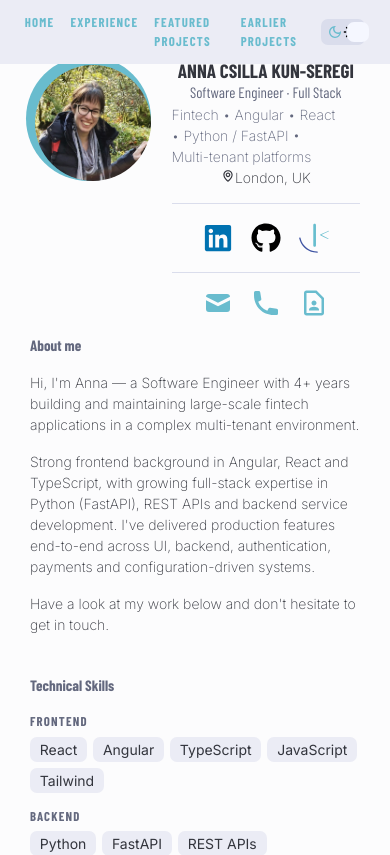
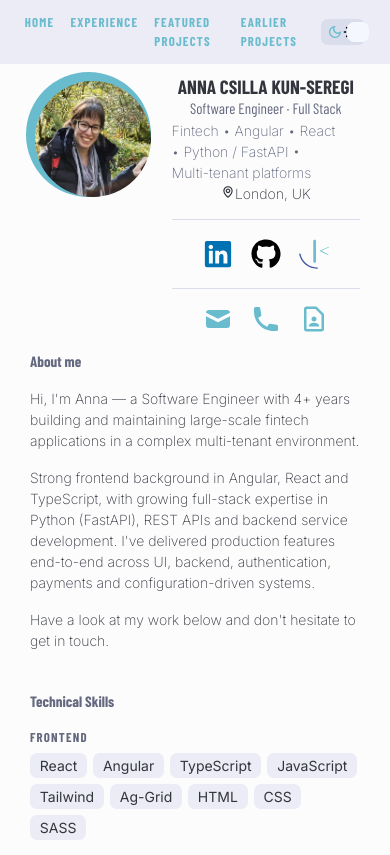
Before and after one commit to annacsillaxs/portfolio-react, a React (Create React App) app: page / in a window 390 px wide. Shown: the top 855 px of the page. Built offline with nearby package versions, Linux system fonts and the light colour scheme; a web font is replaced by a local one.

Commit message:
fix nav overflow on mobile, add ag-grid

```diff
--- a/src/components/Header.js
+++ b/src/components/Header.js
@@ -8,7 +8,17 @@ const Header = ({ toggleTheme, theme }) => {
   const skillGroups = [
     {
       group: "Frontend",
-      items: ["React", "Angular", "TypeScript", "JavaScript", "Tailwind"],
+      items: [
+        "React",
+        "Angular",
+        "TypeScript",
+        "JavaScript",
+        "Tailwind",
+        "Ag-Grid",
+        "HTML",
+        "CSS",
+        "SASS",
+      ],
     },
     {
       group: "Backend",
@@ -125,8 +135,8 @@ const Header = ({ toggleTheme, theme }) => {
         <h3 className="ff-sans-cond fs-400 fw-700 text-lighter">About me</h3>
         <p>
           Hi, I'm Anna &mdash; a Software Engineer with 4+ years building and
-          maintaining large-scale fintech applications in a complex
-          multi-tenant environment.
+          maintaining large-scale fintech applications in a complex multi-tenant
+          environment.
         </p>
         <p>
           Strong frontend background in Angular, React and TypeScript, with
@@ -135,9 +145,7 @@ const Header = ({ toggleTheme, theme }) => {
           end-to-end across UI, backend, authentication, payments and
           configuration-driven systems.
         </p>
-        <p>
-          Have a look at my work below and don't hesitate to get in touch.
-        </p>
+        <p>Have a look at my work below and don't hesitate to get in touch.</p>
       </section>
 
       <section className="skills flow">
@@ -167,7 +175,6 @@ const Header = ({ toggleTheme, theme }) => {
           </div>
         </div>
       </section>
-
     </header>
   );
 };
--- a/src/index.css
+++ b/src/index.css
@@ -461,6 +461,7 @@ li {
   grid-template-columns: minmax(0, 2fr) minmax(0, 3fr);
   --gap: 1rem;
   padding-inline: 1em;
+  margin-top: 1rem;
   position: relative;
 }
 
@@ -550,6 +551,7 @@ li {
       "skills skills .";
     grid-template-columns: minmax(0, 1fr) minmax(0, 2fr) minmax(0, 1fr);
     --gap: 1.5rem;
+    margin-top: 0;
   }
 
   .icons-box {
@@ -600,6 +602,7 @@ li {
       "img icons-box icons-box"
       "img about skills";
     grid-template-columns: minmax(0, 1.5fr) minmax(0, 3fr) minmax(0, 3fr);
+    margin-top: 0;
   }
 
   .icons-box {
```
